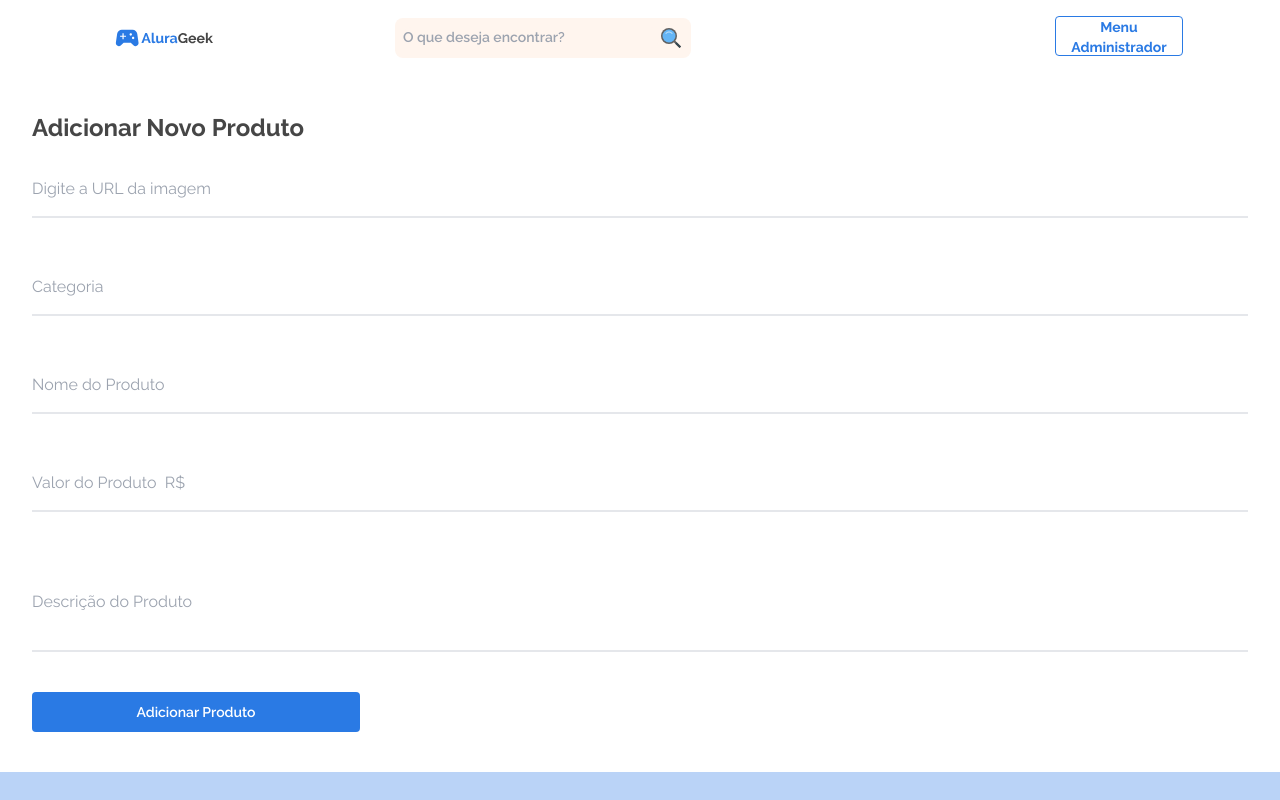
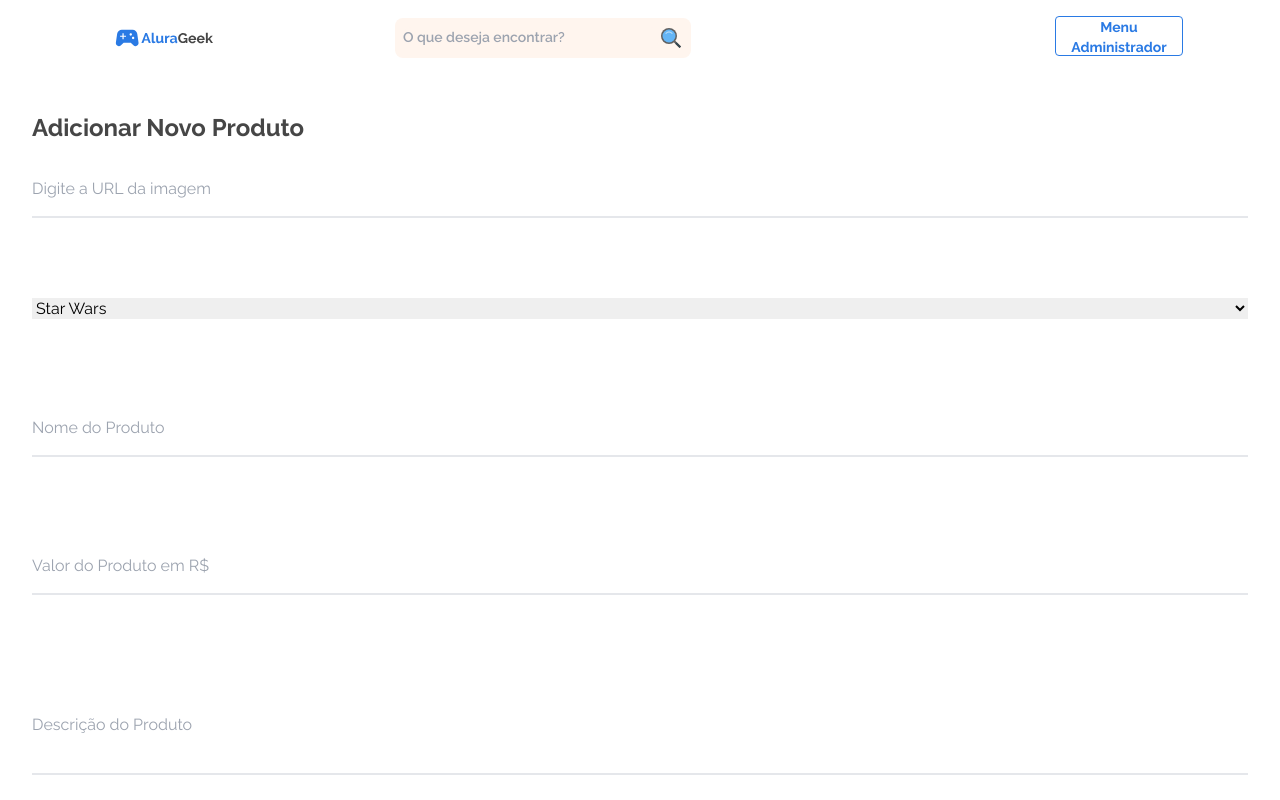
Before and after one commit to devguimaraes/AluraGeek, a React (Vite) app: page /adicionarprodutos in a window 1280 px wide. Shown: the top 800 px of the page. Built offline with nearby package versions, Linux system fonts and the light colour scheme.

Commit message:
:sparkles:	feat: validacao do formulario Adicionar Produtos

```diff
--- a/src/Pages/addProduto.jsx
+++ b/src/Pages/addProduto.jsx
@@ -1,7 +1,52 @@
+/* eslint-disable no-alert */
+/* eslint-disable jsx-a11y/control-has-associated-label */
+/* eslint-disable react/no-unknown-property */
+import { useEffect, useState } from 'react';
+import { useForm } from 'react-hook-form';
 import Contato from '../assets/Components/Contato';
 import MenuNav from '../assets/Components/Nav';
+import produtos from '../assets/Data/produtos.json';
 
 export default function AdicionarProdutos() {
+	const [data] = useState({
+		urlImagem: '',
+		categoria: '',
+		nomeProduto: '',
+		valorProduto: null,
+		descricao: '',
+	});
+	const listaCategoria = [
+		...new Set(produtos.map((elemento) => elemento.category.label)),
+	];
+
+	const {
+		register,
+		handleSubmit,
+		reset,
+		formState: { errors },
+	} = useForm();
+
+	const onSubmit = (dados) => {
+		data.urlImagem = dados.urlImagem;
+		data.categoria = dados.categoria;
+		data.nomeProduto = dados.nomeProduto;
+		data.valorProduto = dados.valorProduto;
+		data.descricao = dados.descricao;
+
+		alert('Produto adicionar com sucesso');
+	};
+
+	useEffect(() => {
+		console.log(data);
+		reset();
+	}, [
+		data.urlImagem,
+		data.categoria,
+		data.nomeProduto,
+		data.valorProduto,
+		data.descricao,
+	]);
+
 	return (
 		<>
 			<MenuNav menuAdministrador />
@@ -9,37 +54,86 @@ export default function AdicionarProdutos() {
 				<h3 className="text-2xl text-corTituloProduto font-bold">
 					Adicionar Novo Produto
 				</h3>
-				<form>
+				<form onSubmit={handleSubmit(onSubmit)}>
 					<div className="flex flex-col gap-10">
 						<input
 							type="text"
+							name="urlImagem"
+							{...register('urlImagem', {
+								required: {
+									value: true,
+									message: 'Favor inserir a Url da Imagem',
+								},
+							})}
 							placeholder="Digite a URL da imagem"
 							className="border-b-[2px] w-[328] h-[58px]  py-3 gap-4"
 						/>
+						<p className="text-red-700 font-semibold">
+							{errors.urlImagem?.message}
+						</p>
+						<select
+							name="categoria"
+							{...register('categoria', {
+								required: true,
+								message: 'Favor escolher uma categoria para o produto',
+							})}
+						>
+							{listaCategoria.map((elementos) => (
+								<option key={elementos}>{elementos}</option>
+							))}
+						</select>
+						<p className="text-red-700 font-semibold">
+							{errors.categoria?.message}
+						</p>
 						<input
-							type="text"
-							placeholder="Categoria"
-							className="border-b-[2px] w-[328] h-[58px]  py-3 gap-4"
-						/>
-						<input
+							{...register('nomeProduto', {
+								required: {
+									value: true,
+									message: 'Favor informar o nome do Produto',
+								},
+							})}
 							type="text"
 							placeholder="Nome do Produto"
 							className="border-b-[2px] w-[328] h-[58px]  py-3 gap-4"
 						/>
+						<p className="text-red-700 font-semibold">
+							{errors.nomeProduto?.message}
+						</p>
 						<input
-							type="number"
-							placeholder="Valor do Produto  R$"
-							pattern="^\$\d{1,3}(,\d{3})*(\.\d+)?$"
+							{...register('valorProduto', {
+								required: {
+									value: true,
+									message: 'O valor do Produto é obrigatório',
+								},
+								pattern: {
+									value:
+										/^([1-9]{1}[\d]{0,2}(\.[\d]{3})*(,[\d]{0,2})?|[1-9]{1}[\d]{0,}(,[\d]{0,2})?|0(,[\d]{0,2})?|(,[\d]{1,2})?)$/,
+									message: 'Formato do valor incorreto',
+								},
+							})}
+							placeholder="Valor do Produto em R$"
 							className="border-b-[2px] w-[328] h-[58px]  py-3 gap-4"
 						/>
+						<p className="text-red-700 font-semibold">
+							{errors.valorProduto?.message}
+						</p>
 						<input
+							{...register('descricao', {
+								required: {
+									value: true,
+									message: 'Favor inserir a descricao do produto',
+								},
+							})}
 							type="text"
 							placeholder="Descrição do Produto"
 							className="border-b-[2px] w-[328] h-[100px]  py-3 gap-4"
 						/>
+						<p className="text-red-700 font-semibold">
+							{errors.descricao?.message}
+						</p>
 
 						<button
-							type="button"
+							type="submit"
 							className="botaoAzul !w-[328px] laptop:!w[559px]"
 						>
 							Adicionar Produto
```
